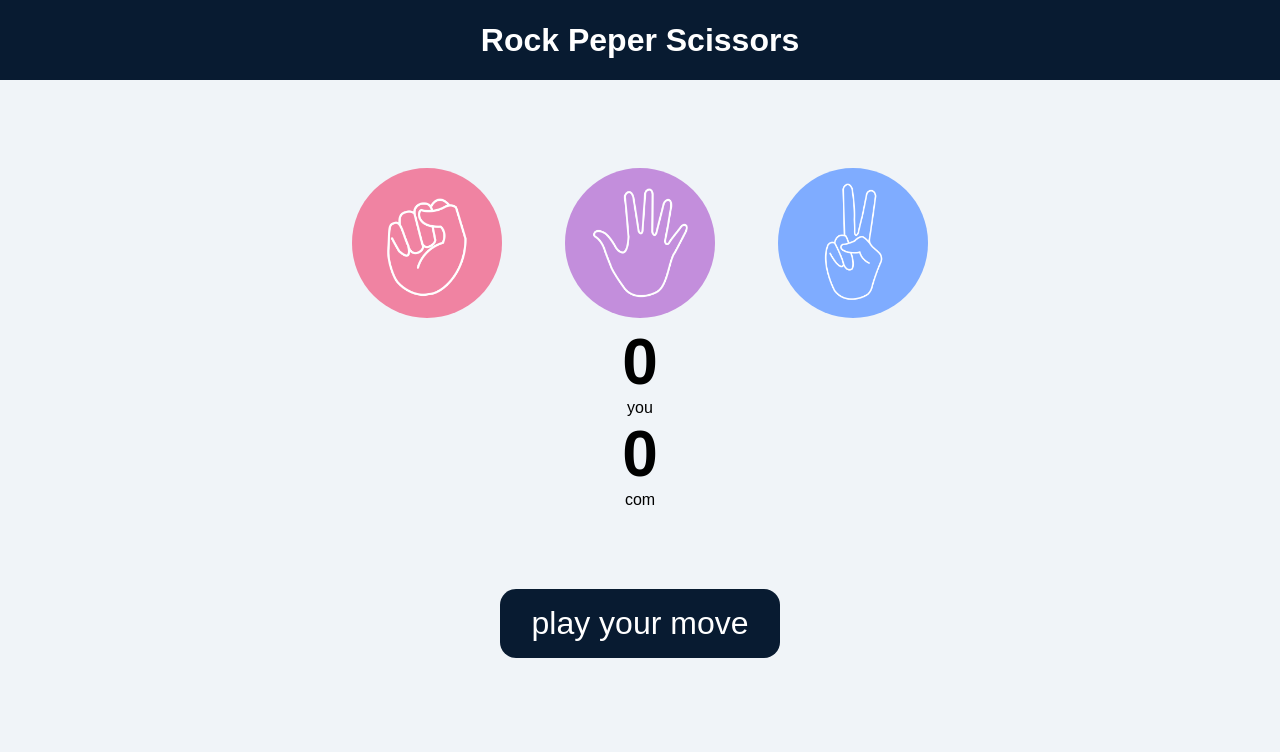
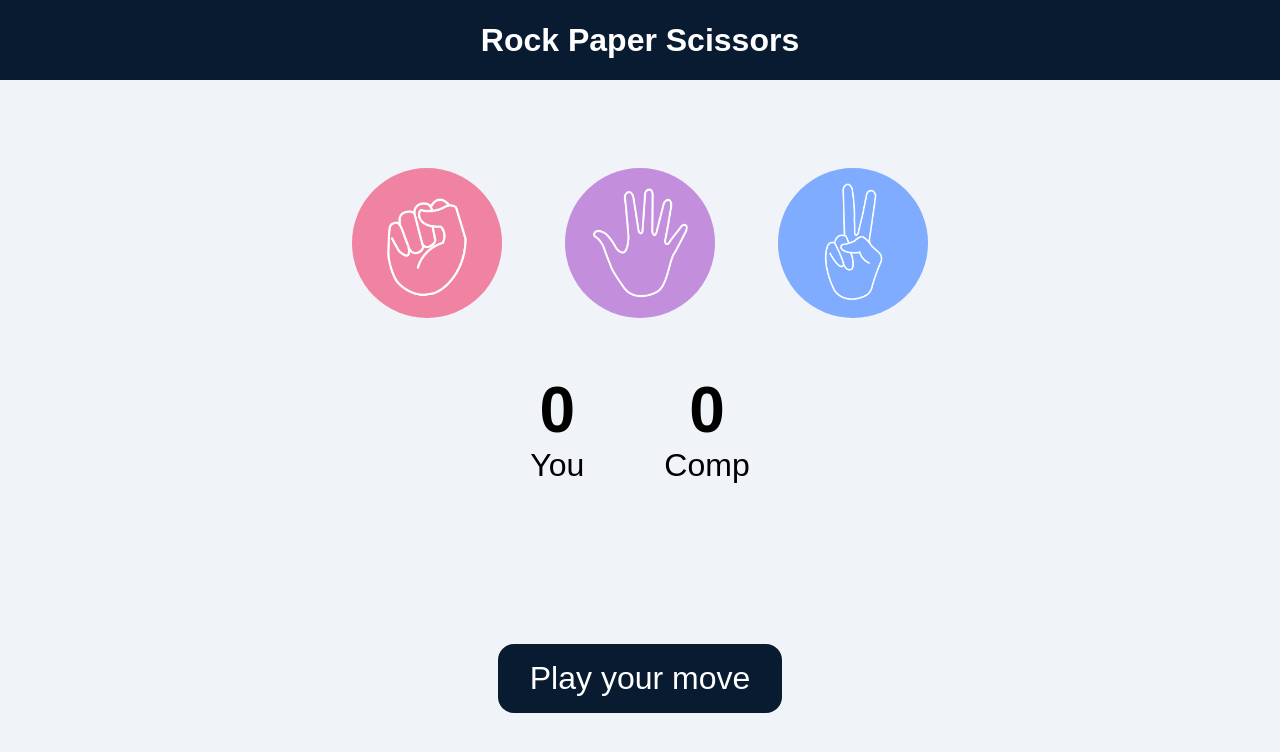
Before and after one commit to Thedestroyer1401/Rock-Peper-Scissors, a plain HTML site: page index.html in a window 1280 px wide. Drawn offline with Linux system fonts and the light colour scheme.

Commit message:
Update index.html

```diff
--- a/index.html
+++ b/index.html
@@ -6,36 +6,31 @@
     <meta name="viewport" content="width=device-width, initial-scale=1.0">
     <link rel="icon" type="Image/png" href="public/img/paper.png">
 
-    <title>Rock Peper Scissors</title>
+    <title>Rock Paper Scissors</title>
     <link rel="stylesheet" href="public/style.css">
 </head>
 
 <body>
-    <h1>Rock Peper Scissors</h1>
+    <h1>Rock Paper Scissors</h1>
     <div class="choices">
 
         <div class="choice" id="rock">
             <img src="public/img/rock.png" alt="rock">
         </div>
-        <div class="choice" id="peper">
-            <img src="public/img/paper.png" alt="paper">
+        <div class="choice" id="paper"> <img src="public/img/paper.png" alt="paper">
         </div>
         <div class="choice" id="scissors">
             <img src="public/img/scissors.png" alt="scissors">
         </div>
     </div>
-    <div class="score-bord">
-        <div class="score">
+    <div class="score-board"> <div class="score">
             <p id="user-score">0</p>
-            <p>you</p>
-        </div>
+            <p>You</p> </div>
         <div class="score">
             <p id="comp-score">0</p>
-            <p>com</p>
-        </div>
+            <p>Comp</p> </div>
     </div>
-    <div class="msg-containor">
-        <p id="msg">play your move</p>
+    <div class="msg-container"> <p id="msg">Play your move</p>
     </div>
     <script src="public/game.js"></script>
 
```
